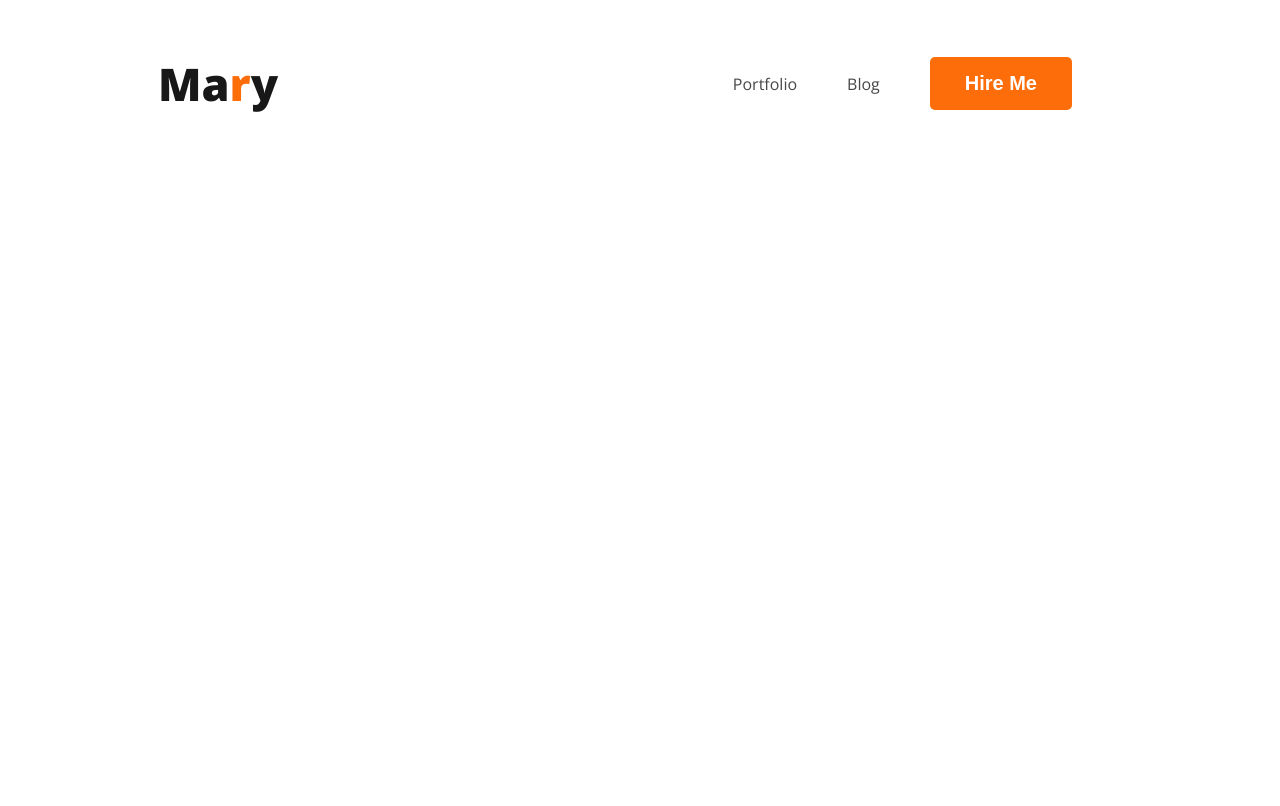
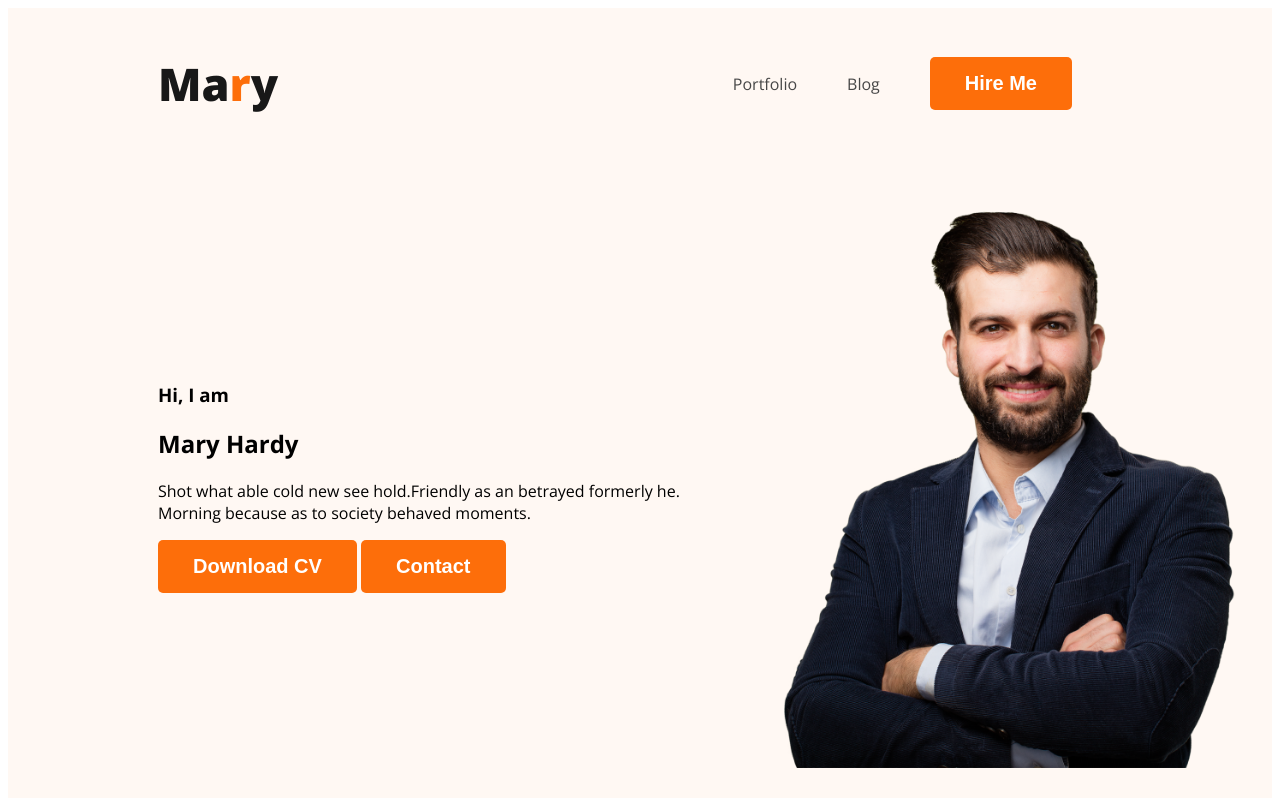
Before and after one commit to Fahadahmad71/web-protfolio, a plain HTML site: page index.html in a window 1280 px wide. Drawn offline with nearby package versions, Linux system fonts and the light colour scheme.

Commit message:
added the header

```diff
--- a/index.html
+++ b/index.html
@@ -10,7 +10,7 @@
     <link rel="stylesheet" href="style.css">
 </head>
 <body>
-    <header>
+    <header class="header">
         <nav>
             <h3 class="nav-title">Ma<span class="site-title">r</span>y</h3>
             <ul>
@@ -19,6 +19,17 @@
                 <li><button class="btn-primary">Hire Me</button></li>
             </ul>
         </nav>
+        <div class="banner">
+            <div class="banner-content">
+                <h3 class="banner-heading">Hi, I  am</h3>
+                <h2 class="bannersub-heading">Mary Hardy</h2>
+                <p>Shot what able cold new see hold.Friendly as an betrayed formerly he. Morning because as to society behaved moments.</p>
+                <button class="btn-primary">Download CV</button>
+                <button class="btn-primary">Contact</button>
+            </div>
+            <img src="images/hardy.png" alt="hardy">
+        </div>
+
 
     </header>
     <main>
--- a/style.css
+++ b/style.css
@@ -46,3 +46,15 @@ nav a {
     font-size: 45px;
     font-weight: 800;
 }
+/* header area */
+.header{
+    background-color:#FFF8F3;;
+}
+.banner{
+    padding:30px 30px 30px 150px;
+    display: flex;
+    align-items: center;
+}
+.banner img{
+    width:500px;
+}
```
Also changed, not shown: images/developer.png (added), images/hardy.png (added), images/header_bg.png (added), images/icons/facebook.png (added), images/icons/insta.png (added), images/icons/js.png (added), images/icons/mongo.png (added), images/icons/nodejs.png (added), images/icons/react.png (added), images/icons/twitter.png (added).
